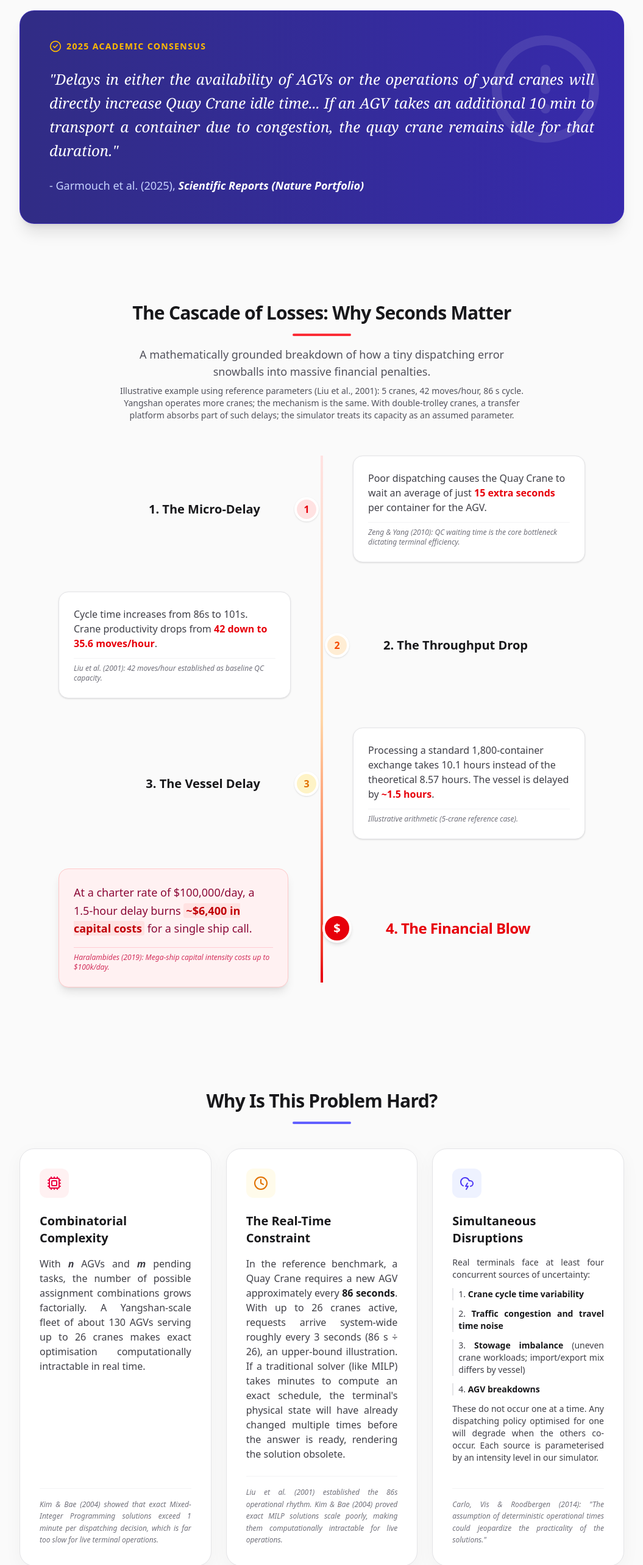
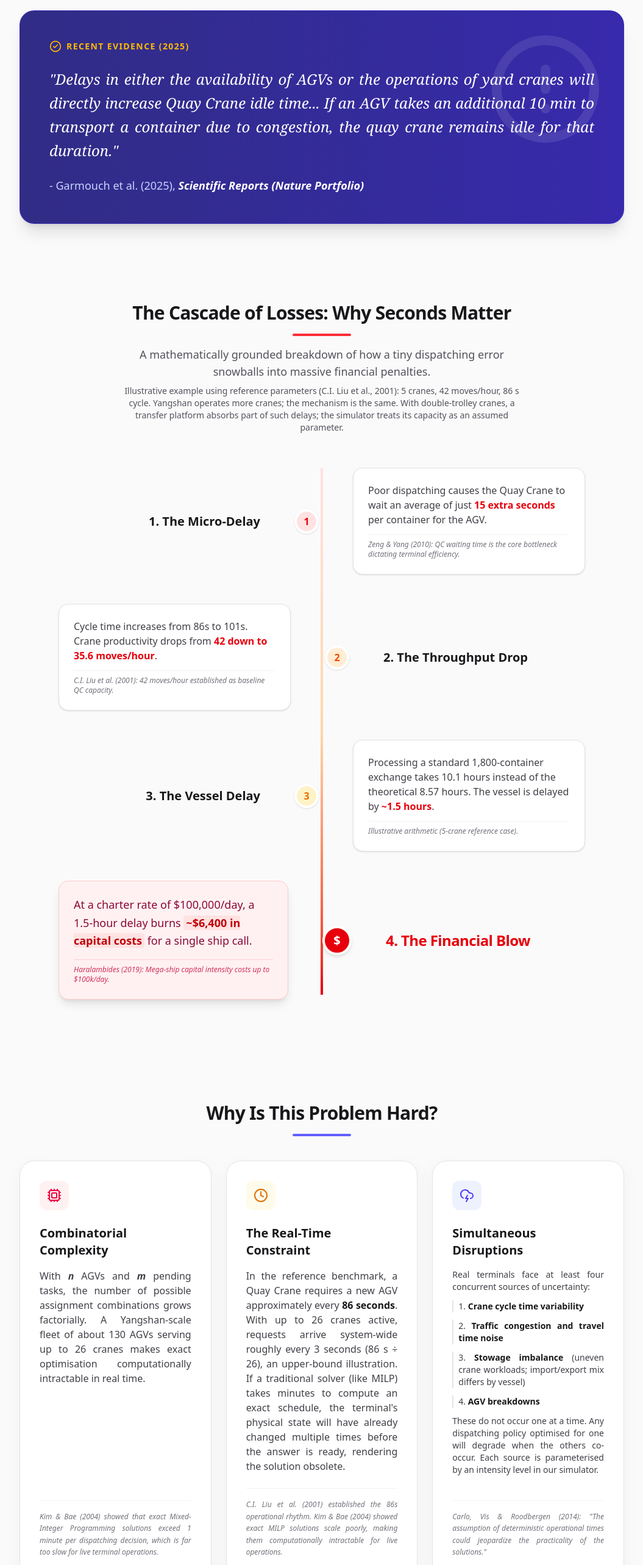
Before and after one commit to Cokaine29/IEOR_MTP, a Next.js app in the folder frontend/: page /problem in a window 1280 px wide. Shown: the part 3947-6513 px from the top of the page at 61% size, without its empty margins (112-1167 px from the left). Built offline with nearby package versions, Linux system fonts and the light colour scheme.

Commit message:
docs: further soften Problem tab claims and add C.I. Liu initials

```diff
--- a/frontend/src/app/problem/page.tsx
+++ b/frontend/src/app/problem/page.tsx
@@ -191,7 +191,6 @@ export default function ProblemPage() {
               </p>
               <p className="font-medium text-sm leading-relaxed text-indigo-200 text-justify">
                 QC idle time is the time a quay crane is blocked or starved at its handoff because no AGV is available.
-                {/* TODO: confirm definition; with double-trolley QCs the transfer-platform capacity K is an assumed parameter (K=0 reduces to single-trolley behaviour) */}
               </p>
             </motion.div>
           </div>
@@ -219,7 +218,7 @@ export default function ProblemPage() {
             </div>
             <div className="relative z-10">
               <h3 className="text-amber-400 font-bold mb-6 tracking-widest text-sm uppercase flex items-center gap-2">
-                <CheckCircle2 className="w-5 h-5" /> 2025 Academic Consensus
+                <CheckCircle2 className="w-5 h-5" /> Recent Evidence (2025)
               </h3>
               <blockquote className="text-xl md:text-2xl font-serif text-white leading-relaxed italic mb-6 text-justify">
                 "Delays in either the availability of AGVs or the operations of yard cranes will directly increase Quay Crane idle time... If an AGV takes an additional 10 min to transport a container due to congestion, the quay crane remains idle for that duration."
@@ -241,7 +240,7 @@ export default function ProblemPage() {
               A mathematically grounded breakdown of how a tiny dispatching error snowballs into massive financial penalties.
             </p>
             <p className="text-zinc-600 mt-2 max-w-2xl mx-auto font-medium text-sm">
-              Illustrative example using reference parameters (Liu et al., 2001): 5 cranes, 42 moves/hour, 86 s cycle. Yangshan operates more cranes; the mechanism is the same. With double-trolley cranes, a transfer platform absorbs part of such delays; the simulator treats its capacity as an assumed parameter.
+              Illustrative example using reference parameters (C.I. Liu et al., 2001): 5 cranes, 42 moves/hour, 86 s cycle. Yangshan operates more cranes; the mechanism is the same. With double-trolley cranes, a transfer platform absorbs part of such delays; the simulator treats its capacity as an assumed parameter.
             </p>
           </motion.div>
 
@@ -269,7 +268,7 @@ export default function ProblemPage() {
                 <div className="flex-1 bg-white p-6 rounded-2xl shadow-sm border border-zinc-200 ml-6 md:ml-0 md:mr-8 order-2 md:order-1">
                   <h3 className="text-xl font-bold text-zinc-900 mb-2 md:hidden">2. The Throughput Drop</h3>
                   <p className="text-zinc-700 font-medium">Cycle time increases from 86s to 101s. Crane productivity drops from <strong className="text-red-600">42 down to 35.6 moves/hour</strong>.</p>
-                  <p className="text-xs text-zinc-500 italic mt-3 border-t border-zinc-100 pt-2">Liu et al. (2001): 42 moves/hour established as baseline QC capacity.</p>
+                  <p className="text-xs text-zinc-500 italic mt-3 border-t border-zinc-100 pt-2">C.I. Liu et al. (2001): 42 moves/hour established as baseline QC capacity.</p>
                 </div>
                 <div className="absolute left-[-22px] md:relative md:left-0 w-10 h-10 bg-orange-100 text-orange-600 rounded-full flex items-center justify-center font-bold border-4 border-white shadow-sm z-10 order-1 md:order-2">2</div>
                 <div className="hidden md:flex flex-1 justify-start text-left pl-8 order-3">
@@ -340,7 +339,7 @@ export default function ProblemPage() {
               </p>
               <div className="border-t border-zinc-100 pt-4 mt-auto">
                 <p className="text-xs text-zinc-500 italic leading-relaxed text-justify">
-                  Liu et al. (2001) established the 86s operational rhythm. Kim & Bae (2004) proved exact MILP solutions scale poorly, making them computationally intractable for live operations.
+                  C.I. Liu et al. (2001) established the 86s operational rhythm. Kim & Bae (2004) showed exact MILP solutions scale poorly, making them computationally intractable for live operations.
                 </p>
               </div>
             </motion.div>
@@ -432,7 +431,7 @@ export default function ProblemPage() {
                   </tr>
                   <tr className="hover:bg-zinc-50 transition-colors">
                     <td className="px-6 py-4 text-zinc-900 font-bold">Single-Agent DQN <span className="font-normal text-zinc-500 text-sm block">(Zheng 2022)</span></td>
-                    <td className="px-6 py-4 text-amber-600 flex items-center gap-2"><AlertCircle className="w-4 h-4"/> AGV travel delays only {/* TODO check exact stochasticity in Zheng 2022 */}</td>
+                    <td className="px-6 py-4 text-amber-600 flex items-center gap-2"><AlertCircle className="w-4 h-4"/> Partial (to verify) {/* TODO check exact stochasticity in Zheng 2022 */}</td>
                     <td className="px-6 py-4 text-center text-emerald-600"><CheckCircle2 className="w-5 h-5 mx-auto"/></td>
                     <td className="px-6 py-4 text-center text-red-600"><XCircle className="w-5 h-5 mx-auto"/></td>
                   </tr>
```
